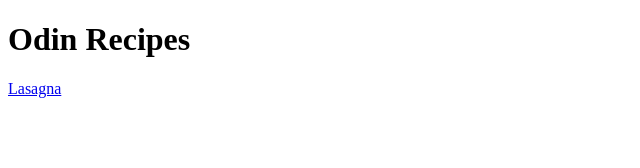
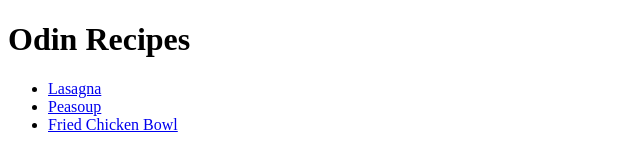
Before and after one commit to Einarijazz/odin-recipes, a plain HTML site: page index.html in a window 1280 px wide. Shown: the whole page, without its empty margins (0-640 px from the left). Drawn offline with Linux system fonts and the light colour scheme.

Commit message:
Modify index.html file for two new recipe pages

```diff
--- a/index.html
+++ b/index.html
@@ -8,6 +8,10 @@
     <body>
         <h1>Odin Recipes</h1>
 
-        <a href="recipes/lasagna.html">Lasagna</a>
+        <ul>
+            <li><a href="recipes/lasagna.html">Lasagna</a></li>
+            <li><a href="recipes/peasoup.html">Peasoup</a></li>
+            <li><a href="recipes/chicken.html">Fried Chicken Bowl</a></li>
+        </ul>
     </body>
 </html>
```
